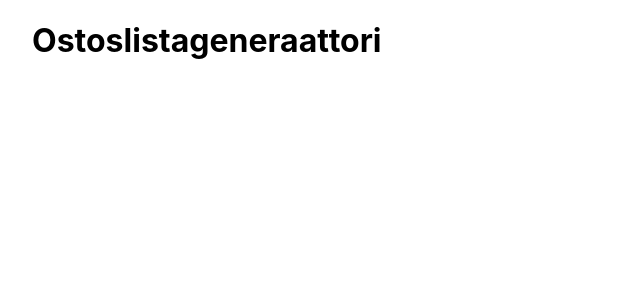
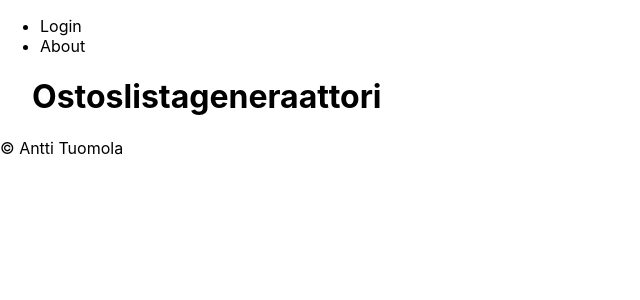
Before and after one commit to anttituomola/ostoslista, a Next.js app: page / in a window 1280 px wide. Shown: the top 300 px of the page, without its empty margins (0-640 px from the left). Built offline with nearby package versions, Linux system fonts and the light colour scheme.

Commit message:
basic layout structure

```diff
--- /dev/null
+++ b/components/layout/Footer.tsx
@@ -0,0 +1,7 @@
+const Footer = () => {
+    return (
+      <div>© Antti Tuomola</div>
+    )
+  }
+
+  export default Footer
--- /dev/null
+++ b/components/layout/Layout.tsx
@@ -0,0 +1,15 @@
+import Navbar from "./Navbar"
+import Footer from "./Footer"
+
+
+const Layout = (props: any) => {
+    return (
+        <>
+            <Navbar />
+            <main>{props.children}</main>
+            <Footer />
+        </>
+    )
+}
+
+export default Layout
--- /dev/null
+++ b/components/layout/Navbar.tsx
@@ -0,0 +1,15 @@
+import Link from "next/link"
+
+const Navbar = () => {
+    return (
+        <div>
+            <nav>
+                <ul>
+                    <li><Link href="/login">Login</Link></li>
+                    <li><Link href="/about">About</Link></li>
+                </ul>
+            </nav>
+        </div>)
+}
+
+export default Navbar
--- a/pages/_app.tsx
+++ b/pages/_app.tsx
@@ -1,8 +1,13 @@
 import '../styles/globals.css'
 import type { AppProps } from 'next/app'
+import Layout from '../components/layout/Layout'
 
 function MyApp({ Component, pageProps }: AppProps) {
-  return <Component {...pageProps} />
+  return (
+    <Layout>
+      <Component {...pageProps} />
+    </Layout>
+  )
 }
 
 export default MyApp
```
